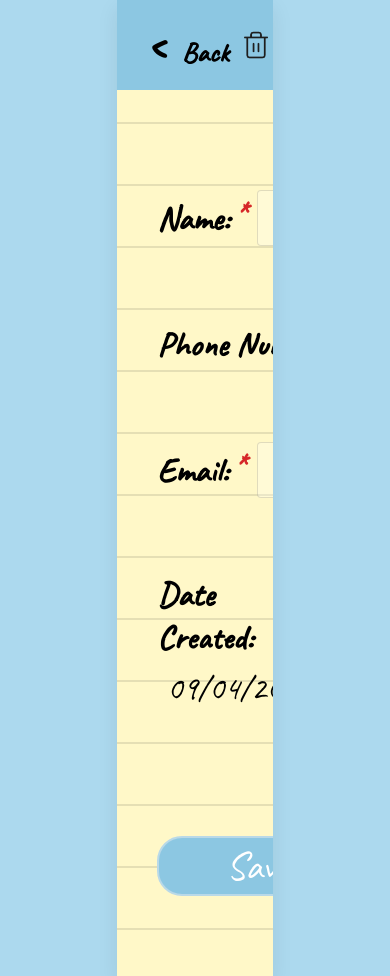
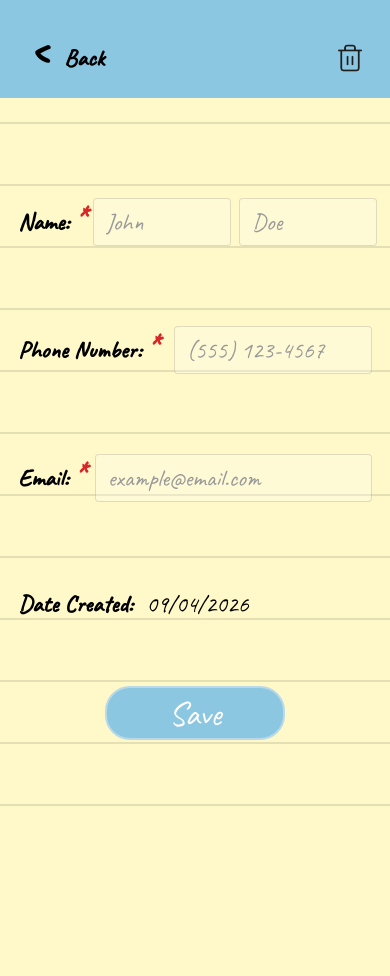
Before and after one commit to LaehP/POOSD-Contact-Manager-Team-6, a PHP site: page /pages/editPage.html in a window 390 px wide. After the commit the page ends 806 px from the top, so only its background shows below. Run offline with PHP 8.4, Linux system fonts and the light colour scheme.

Commit message:
Make edit page responsive

```diff
--- a/src/styles/edit.css
+++ b/src/styles/edit.css
@@ -340,3 +340,99 @@ body {
 .cancel-button:hover {
     background: #e8e8e8;
 }
+
+@media (max-width: 768px) {
+    body {
+        background: #FFF8C8;
+    }
+
+    .screen-card {
+        width: 100%;
+        max-width: 100%;
+        min-height: 100vh;
+        box-shadow: none;
+    }
+
+    .header {
+        background: #8cc7e2;
+        height: 80px;
+        padding: 18px 20px 0;
+        box-shadow: none;
+    }
+
+    .back-button {
+        margin-top: -1px;
+        font-size: 24px;
+    }
+
+    .form-body {
+        gap: 80px;
+        padding: 100px 18px 40px 18px;
+    }
+
+    .text-field {
+        display: flex;
+        align-items: center;
+        gap: 6px;
+    }
+
+    .text-field:nth-of-type(1) .two-column {
+        margin-left: 0;
+        transform: translateX(5px);
+    }
+
+    .text-field label {
+        min-width: 0;
+        text-align: left;
+        font-size: 24px;
+    }
+
+    .text-field:nth-of-type(3) {
+        gap: 10px;
+    }
+
+    .text-field:nth-of-type(3) input {
+        margin-left: 0;
+        width: 100%;
+        max-width: none;
+    }
+
+    .text-field input {
+        width: 100%;
+        max-width: none;
+        height: 48px;
+        font-size: 24px;
+    }
+
+    .date-label,
+    .date-value {
+        font-size: 24px;
+    }
+
+    .validation-message {
+        font-size: 24px;
+    }
+
+    .save-button {
+        font-size: 34px;
+        height: 54px;
+        width: 180px;
+        transform: translateY(-63px);
+    }
+
+    .delete-modal-card p {
+        font-size: 26px;
+    }
+
+    .modal-button {
+        font-size: 24px;
+    }
+
+    .two-column {
+        margin-left: 0;
+    }
+
+    .save-container {
+        padding-top: 20px;
+    }
+}
```
